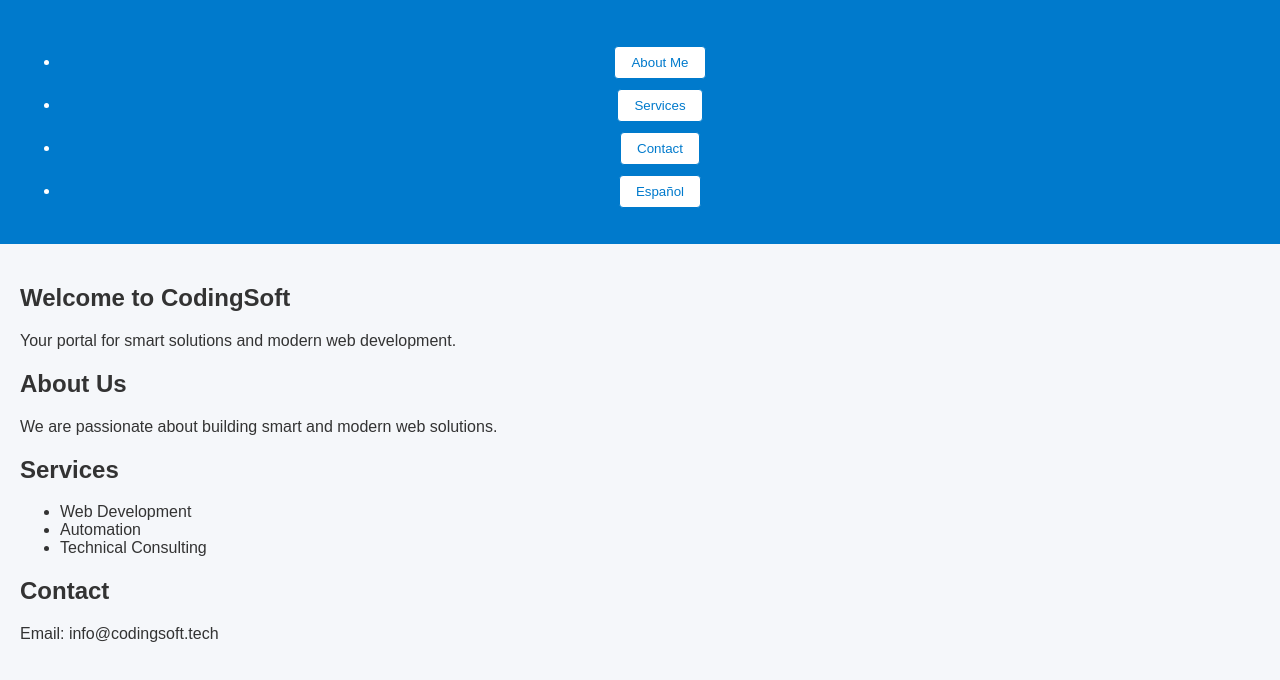
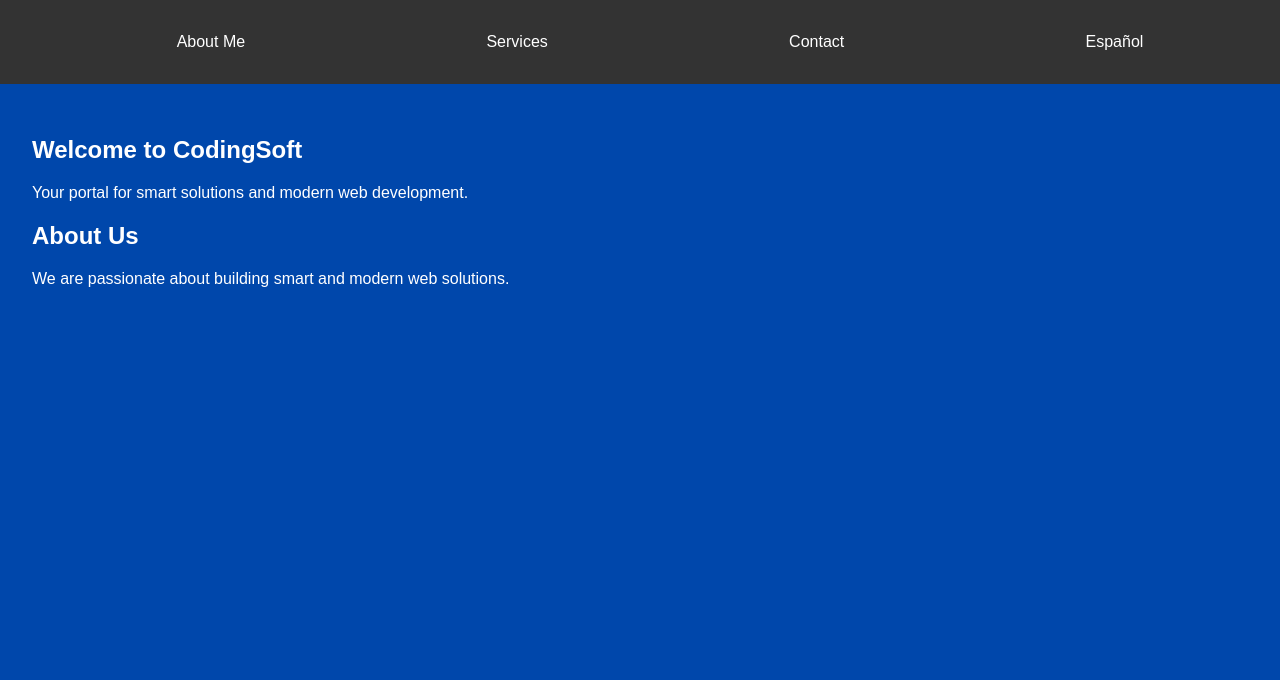
Before and after one commit to oymg81/codingsoft.github.io, a plain HTML site: page index.html in a window 1280 px wide. Drawn offline with Linux system fonts and the light colour scheme.

Commit message:
Update style.css

```diff
--- a/style.css
+++ b/style.css
@@ -1,40 +1,44 @@
 body {
   font-family: Arial, sans-serif;
-  background: #f5f7fa;
-  color: #333;
   margin: 0;
   padding: 0;
+  background-color: #0047ab;
+  color: #fff;
 }
-header {
-  background-color: #007acc;
+
+
+nav {
+  background-color: #333;
+  padding: 1rem;
+}
+
+nav ul {
+  display: flex;
+  list-style: none;
+  justify-content: space-around;
+}
+
+nav a, nav button {
   color: white;
-  padding: 20px;
-  text-align: center;
-}
-main {
-  padding: 20px;
-}
-footer {
-  background-color: #eee;
-  text-align: center;
-  padding: 10px;
-  position: relative;
-  bottom: 0;
-  width: 100%;
-}
-a {
-  color: #007acc;
+  background: none;
+  border: none;
+  font-size: 1rem;
+  cursor: pointer;
   text-decoration: none;
 }
-button {
-  margin-top: 10px;
-  padding: 8px 16px;
-  background-color: #ffffff;
-  color: #007acc;
-  border: 1px solid #007acc;
-  border-radius: 4px;
-  cursor: pointer;
+
+nav a:hover, nav button:hover {
+  text-decoration: underline;
 }
-button:hover {
-  background-color: #e6f0fa;
+
+main {
+  padding: 2rem;
 }
+
+.section {
+  display: none;
+}
+
+.section.active {
+  display: block;
+}
```
